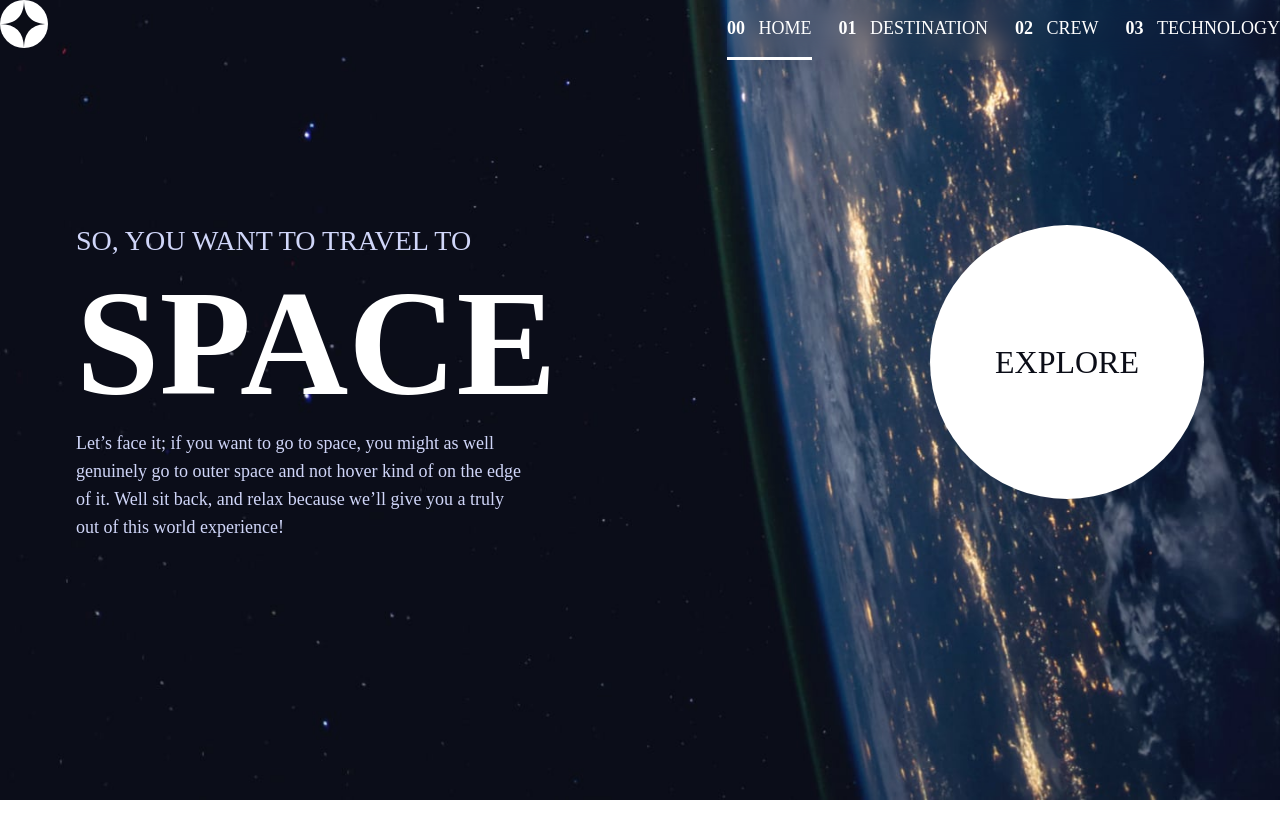
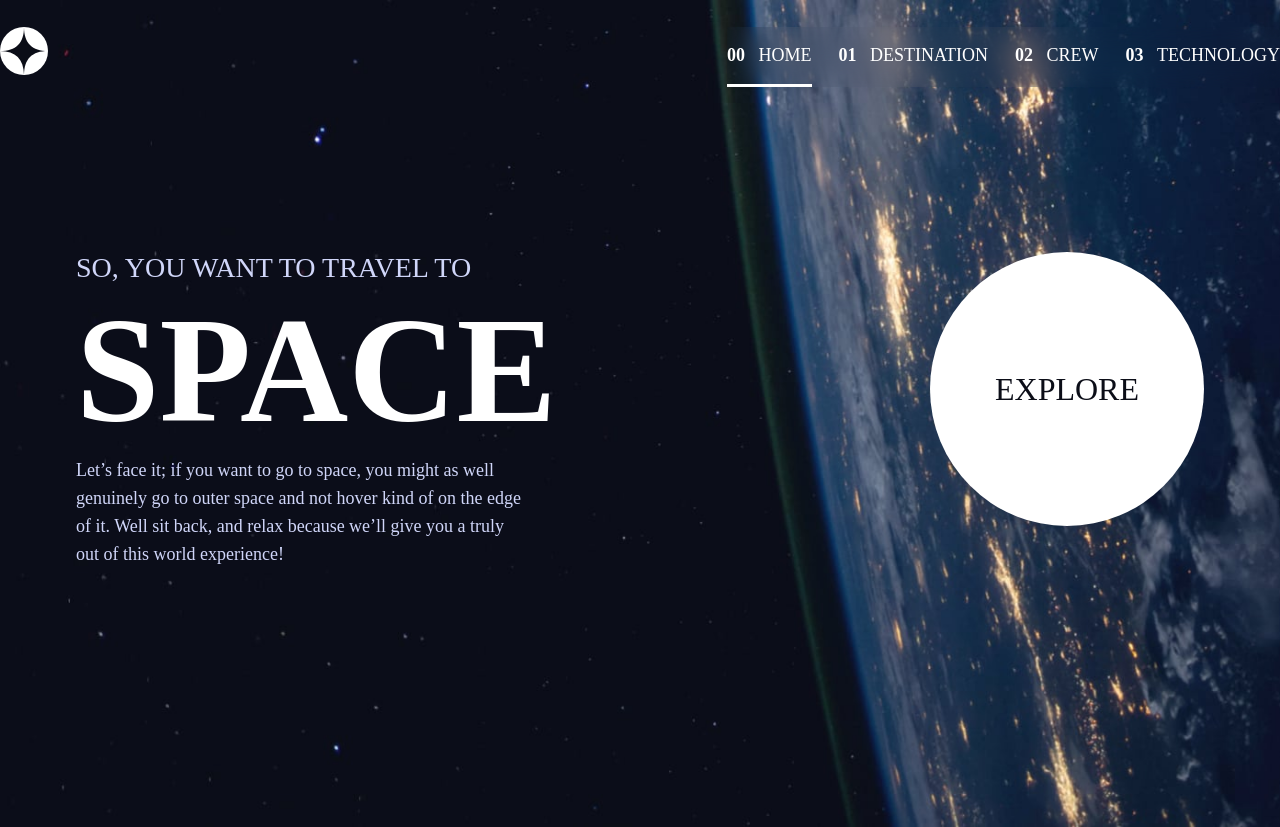
Before and after one commit to MitiaElodie/space-tourism-website-main, a Vue app: page / in a window 1280 px wide. Before the commit the page ends 800 px from the top, so only its background shows below. Built offline with nearby package versions, Linux system fonts and the light colour scheme; a web font is replaced by a local one.

Commit message:
CSS: add margin top to the header

```diff
--- a/src/App.vue
+++ b/src/App.vue
@@ -70,7 +70,7 @@ export default {
    &__menu {
       display: flex;
       gap: 1.5em;
-      backdrop-filter: blur(10px);
+      backdrop-filter: blur(15px);
    }
 
    &__router-link {
@@ -98,6 +98,10 @@ export default {
       margin-right: 0.75em;
       display: none;
    }
+
+   &__header {
+      margin-top: var(--header-margin-top);
+   }
 }
 
 @media (min-width: base.$tablet-breakpoint) {
--- a/src/assets/base.scss
+++ b/src/assets/base.scss
@@ -54,6 +54,7 @@ $laptop-breakpoint: 1000px;
   --technology-image-height: 170px;
 
   --logo-size: 40px;
+  --header-margin-top: 0;
 }
 
 @media (min-width: $tablet-breakpoint) {
@@ -105,6 +106,7 @@ $laptop-breakpoint: 1000px;
     --crew-image-size: 607px;
 
     --number-slider-size: 80px;
+    --header-margin-top: 1.5em;
   }
 }
 *,
```
